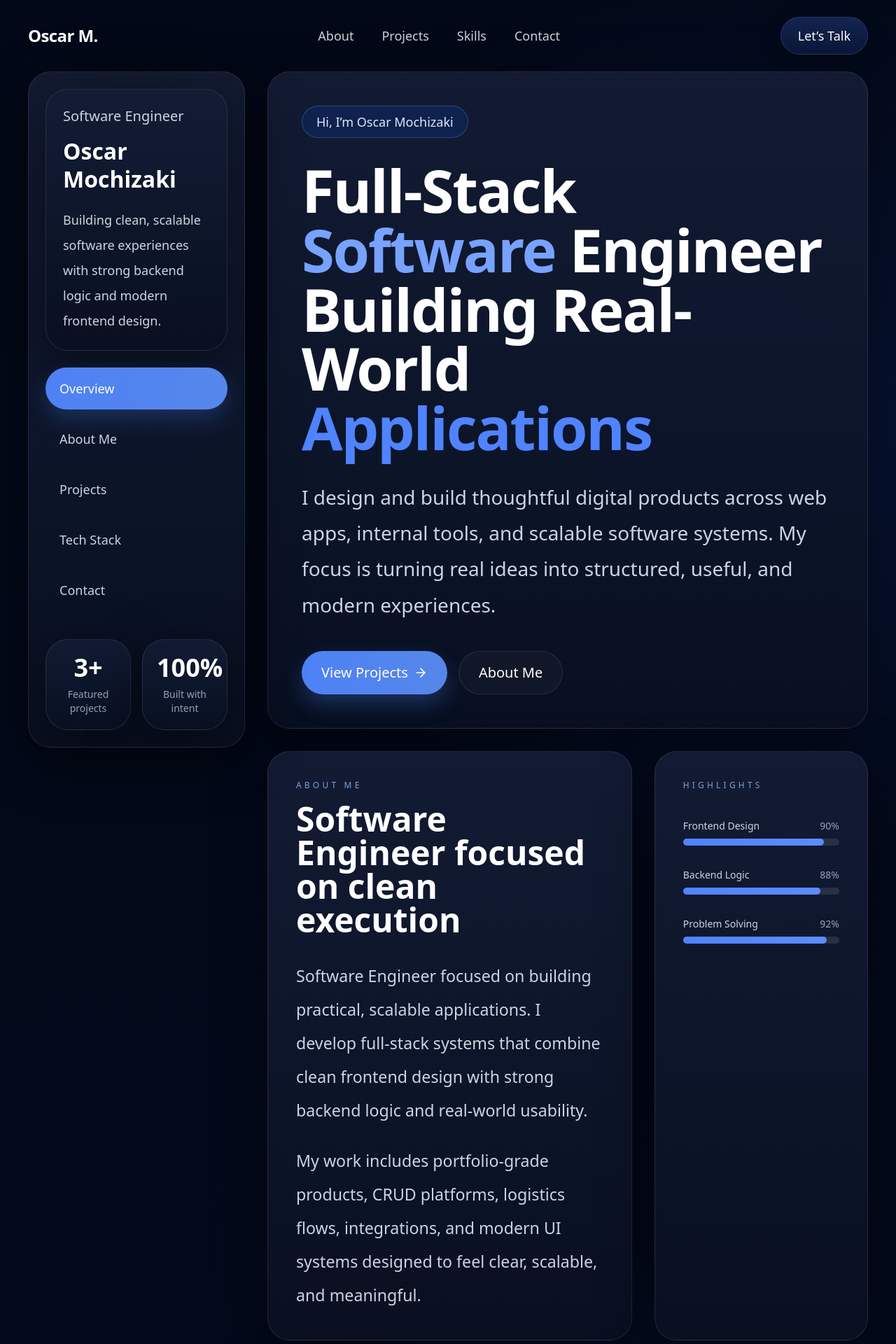
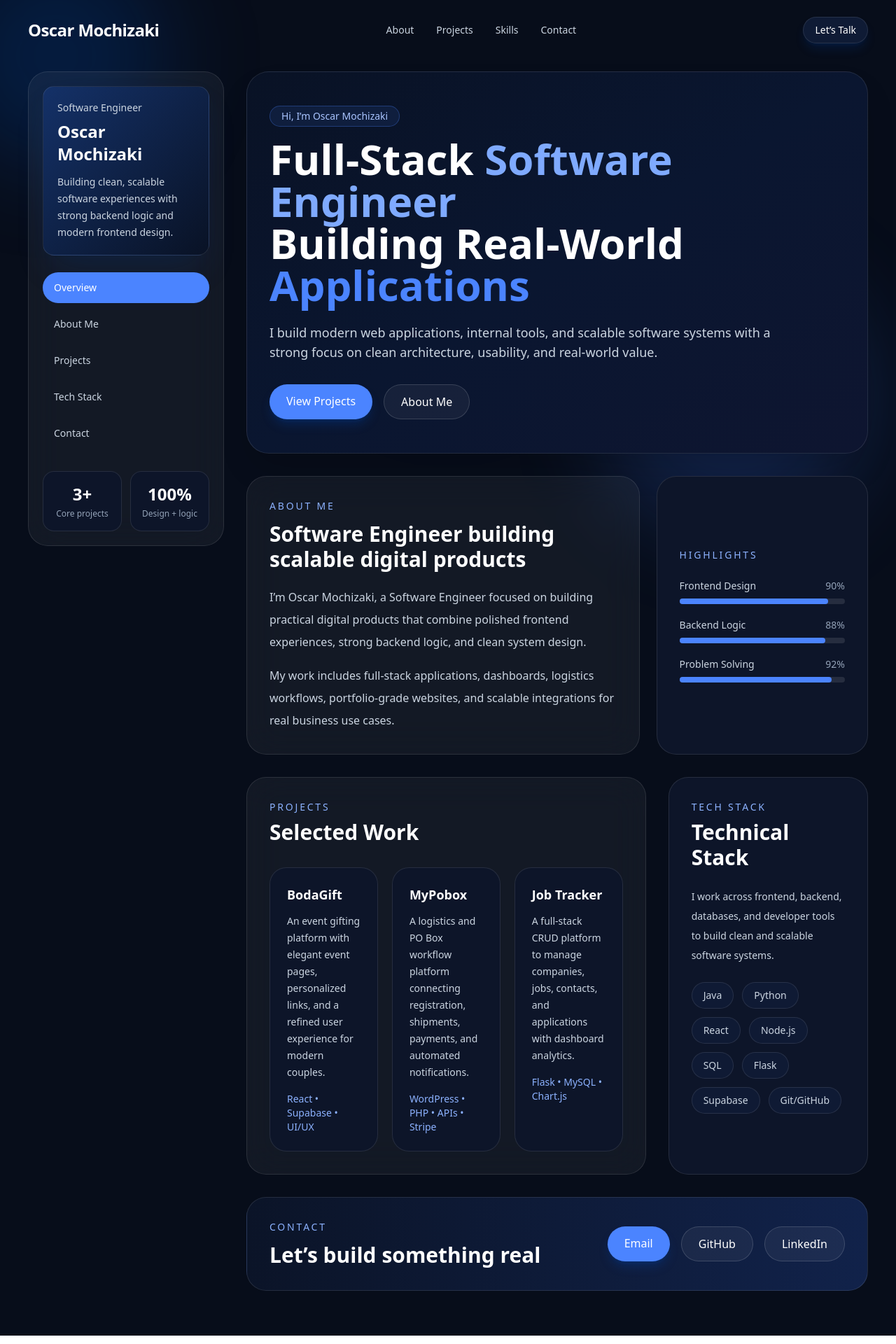
Before and after one commit to oymg81/oscarmochizaki-portfolio, a React (Vite) app: page / in a window 1280 px wide. Shown: the top 1920 px of the page at 70% size. Built offline with nearby package versions, Linux system fonts and the light colour scheme; the HTML template or start-up script is replaced by a standard one.

Commit message:
last update

```diff
--- a/src/App.jsx
+++ b/src/App.jsx
@@ -1,30 +1,26 @@
-import { ArrowRight } from "lucide-react";
-
+export default function OscarMochizakiPortfolio() {
   const projects = [
     {
-    name: "BodaGift",
-    description:
-      "Event gifting platform with personalized links, modern UI, and scalable architecture for real users.",
-    stack: ["React", "Supabase", "UI/UX"],
+      title: "BodaGift",
+      desc: "An event gifting platform with elegant event pages, personalized links, and a refined user experience for modern couples.",
+      stack: "React • Supabase • UI/UX",
       href: "#",
     },
     {
-    name: "MyPobox",
-    description:
-      "Logistics workflow platform integrating customer registration, shipments, payments, and automated notifications.",
-    stack: ["WordPress", "PHP", "APIs", "Stripe"],
+      title: "MyPobox",
+      desc: "A logistics and PO Box workflow platform connecting registration, shipments, payments, and automated notifications.",
+      stack: "WordPress • PHP • APIs • Stripe",
       href: "#",
     },
     {
-    name: "Job Tracker",
-    description:
-      "Full-stack application to manage companies, jobs, contacts, and applications with dashboard insights.",
-    stack: ["Flask", "MySQL", "Chart.js"],
+      title: "Job Tracker",
+      desc: "A full-stack CRUD platform to manage companies, jobs, contacts, and applications with dashboard analytics.",
+      stack: "Flask • MySQL • Chart.js",
       href: "https://github.com/oymg81/job-tracker-app",
     },
   ];
 
-const techStack = [
+  const skills = [
     "Java",
     "Python",
     "React",
@@ -35,288 +31,314 @@ const techStack = [
     "Git/GitHub",
   ];
 
-const navItems = [
-  { label: "About", href: "#about" },
-  { label: "Projects", href: "#projects" },
-  { label: "Skills", href: "#skills" },
-  { label: "Contact", href: "#contact" },
-];
+  return (
+    <div className="min-h-screen bg-[#070D1A] text-white overflow-x-hidden">
+      <div className="absolute inset-0 pointer-events-none">
+        <div className="absolute -top-20 -left-20 h-80 w-80 rounded-full bg-[#0047AB]/25 blur-3xl" />
+        <div className="absolute bottom-10 right-10 h-96 w-96 rounded-full bg-[#3D7BFF]/20 blur-3xl" />
+        <div className="absolute top-1/3 left-1/2 h-72 w-72 -translate-x-1/2 rounded-full bg-[#1E5EFF]/10 blur-3xl" />
+      </div>
 
-const sidebarItems = [
-  { label: "Overview", href: "#top", active: true },
-  { label: "About Me", href: "#about" },
-  { label: "Projects", href: "#projects" },
-  { label: "Tech Stack", href: "#skills" },
-  { label: "Contact", href: "#contact" },
-];
+      <header className="relative z-10 mx-auto flex max-w-[1500px] items-center justify-between px-6 py-6 lg:px-10">
+        <div className="text-2xl font-bold tracking-tight">Oscar Mochizaki</div>
 
-function Pill({ children }) {
-  return (
-    <span className="rounded-full border border-blue-400/20 bg-[#0f214d] px-4 py-2 text-sm text-slate-300 shadow-[inset_0_1px_0_rgba(255,255,255,0.03)]">
-      {children}
-    </span>
-  );
-}
-
-function SectionLabel({ children }) {
-  return (
-    <p className="mb-4 text-xs uppercase tracking-[0.35em] text-blue-300/80">
-      {children}
-    </p>
-  );
-}
-
-function Card({ children, className = "" }) {
-  return (
-    <div
-      className={`rounded-[2rem] border border-white/10 bg-[linear-gradient(180deg,rgba(19,28,52,0.96),rgba(8,16,33,0.96))] shadow-[0_20px_80px_rgba(0,0,0,0.45)] ${className}`}
-    >
-      {children}
-    </div>
-  );
-}
-
-function ProgressBar({ label, value }) {
-  return (
-    <div>
-      <div className="mb-2 flex items-center justify-between text-sm text-slate-300">
-        <span>{label}</span>
-        <span className="text-slate-400">{value}%</span>
-      </div>
-      <div className="h-2.5 rounded-full bg-white/10">
-        <div
-          className="h-2.5 rounded-full bg-[linear-gradient(90deg,#4f83ff,#5b8cff)]"
-          style={{ width: `${value}%` }}
-        />
-      </div>
-    </div>
-  );
-}
-
-export default function App() {
-  return (
-    <div
-      id="top"
-      className="min-h-screen bg-[#020817] text-white"
-      style={{
-        backgroundImage:
-          "radial-gradient(circle at 82% 18%, rgba(41,98,255,0.14), transparent 22%), radial-gradient(circle at 70% 70%, rgba(59,130,246,0.12), transparent 24%), linear-gradient(180deg, #020817 0%, #030b1e 100%)",
-      }}
-    >
-      <div className="mx-auto max-w-[1500px] px-5 py-6 sm:px-8 lg:px-10">
-        <header className="mb-6 flex items-center justify-between gap-4">
-          <a href="#top" className="text-2xl font-semibold tracking-tight text-white">
-            Oscar M.
+        <nav className="hidden items-center gap-8 text-sm text-slate-300 md:flex">
+          <a href="#about" className="transition hover:text-white">
+            About
           </a>
-
-          <nav className="hidden items-center gap-10 text-lg text-slate-300 md:flex">
-            {navItems.map((item) => (
-              <a key={item.label} href={item.href} className="transition hover:text-white">
-                {item.label}
+          <a href="#projects" className="transition hover:text-white">
+            Projects
           </a>
-            ))}
+          <a href="#skills" className="transition hover:text-white">
+            Skills
+          </a>
+          <a href="#contact" className="transition hover:text-white">
+            Contact
+          </a>
         </nav>
 
         <a
           href="#contact"
-            className="rounded-full border border-blue-400/20 bg-[linear-gradient(180deg,rgba(22,38,84,0.95),rgba(10,25,59,0.95))] px-6 py-3 text-lg text-white shadow-[0_12px_30px_rgba(0,0,0,0.25)] transition hover:border-blue-300/40 hover:bg-[#173372]"
+          className="rounded-full border border-white/10 bg-[#0F1B35] px-4 py-2 text-sm text-white shadow-lg shadow-[#0047AB]/20 transition hover:bg-[#132348]"
         >
           Let’s Talk
         </a>
       </header>
 
-        <div className="grid gap-8 lg:grid-cols-[310px_minmax(0,1fr)]">
-          <aside className="lg:sticky lg:top-8 lg:self-start">
-            <Card className="p-6">
-              <Card className="mb-6 p-6">
-                <p className="mb-4 text-xl text-slate-300">Software Engineer</p>
-                <h2 className="mb-5 text-[2rem] font-semibold leading-tight">
-                  Oscar Mochizaki
-                </h2>
-                <p className="text-lg leading-9 text-slate-300">
+      <main className="relative z-10 mx-auto grid max-w-[1600px] w-full gap-8 px-6 pb-16 pt-4 lg:grid-cols-[280px_1fr] lg:px-10">
+        <aside className="rounded-[28px] border border-white/10 bg-white/5 p-5 backdrop-blur-xl
+lg:sticky lg:top-6 lg:self-start">
+          <div className="mb-6 rounded-2xl border border-white/10 bg-gradient-to-br from-[#143168] to-[#091225] p-5 shadow-2xl shadow-[#0047AB]/20">
+            <div className="mb-2 text-sm text-slate-300">Software Engineer</div>
+            <h2 className="text-2xl font-bold">Oscar Mochizaki</h2>
+            <p className="mt-3 text-sm leading-6 text-slate-300">
               Building clean, scalable software experiences with strong backend
               logic and modern frontend design.
             </p>
-              </Card>
-
-              <div className="space-y-3">
-                {sidebarItems.map((item) => (
-                  <a
-                    key={item.label}
-                    href={item.href}
-                    className={`block rounded-full px-5 py-4 text-lg transition ${
-                      item.active
-                        ? "bg-[linear-gradient(90deg,#4e81f5,#5687ea)] text-white shadow-[0_14px_30px_rgba(77,129,245,0.25)]"
-                        : "text-slate-300 hover:bg-white/5 hover:text-white"
-                    }`}
-                  >
-                    {item.label}
-                  </a>
-                ))}
           </div>
 
-              <div className="mt-10 grid grid-cols-2 gap-4">
-                <Card className="p-5 text-center">
-                  <p className="text-4xl font-semibold">3+</p>
-                  <p className="mt-2 text-sm text-slate-400">Featured projects</p>
-                </Card>
-                <Card className="p-5 text-center">
-                  <p className="text-4xl font-semibold">100%</p>
-                  <p className="mt-2 text-sm text-slate-400">Built with intent</p>
-                </Card>
+          <div className="space-y-2 text-sm">
+            <a
+              href="#overview"
+              className="block rounded-full bg-[#4B84FF] px-4 py-3 font-medium text-white"
+            >
+              Overview
+            </a>
+            <a
+              href="#about"
+              className="block rounded-full px-4 py-3 text-slate-300 transition hover:bg-white/5 hover:text-white"
+            >
+              About Me
+            </a>
+            <a
+              href="#projects"
+              className="block rounded-full px-4 py-3 text-slate-300 transition hover:bg-white/5 hover:text-white"
+            >
+              Projects
+            </a>
+            <a
+              href="#skills"
+              className="block rounded-full px-4 py-3 text-slate-300 transition hover:bg-white/5 hover:text-white"
+            >
+              Tech Stack
+            </a>
+            <a
+              href="#contact"
+              className="block rounded-full px-4 py-3 text-slate-300 transition hover:bg-white/5 hover:text-white"
+            >
+              Contact
+            </a>
           </div>
-            </Card>
+
+          <div className="mt-8 grid grid-cols-2 gap-3 text-center">
+            <div className="rounded-2xl border border-white/10 bg-[#0D1529] p-4">
+              <div className="text-2xl font-bold">3+</div>
+              <div className="mt-1 text-xs text-slate-400">Core projects</div>
+            </div>
+            <div className="rounded-2xl border border-white/10 bg-[#0D1529] p-4">
+              <div className="text-2xl font-bold">100%</div>
+              <div className="mt-1 text-xs text-slate-400">Design + logic</div>
+            </div>
+          </div>
         </aside>
 
-          <main className="space-y-8">
-            <Card className="overflow-hidden p-8 md:p-10 lg:p-12">
-              <div className="mb-8 inline-flex rounded-full border border-blue-400/30 bg-[#0f214d] px-5 py-2 text-lg text-blue-100">
+        <section className="space-y-8">
+          <section
+            id="overview"
+            className="rounded-[32px] border border-white/10 bg-gradient-to-br from-[#091225] via-[#0A1630] to-[#0E1530] px-8 py-12 shadow-2xl shadow-black/20"
+          >
+            <div className="mb-4 inline-flex items-center rounded-full border border-[#4B84FF]/30 bg-[#4B84FF]/10 px-4 py-1 text-sm text-[#A9C4FF]">
               Hi, I’m Oscar Mochizaki
             </div>
 
-              <h1 className="max-w-5xl text-5xl font-semibold leading-[1.05] tracking-tight text-white md:text-6xl xl:text-[5.3rem]">
-                Full-Stack <span className="text-[#77a2ff]">Software</span> Engineer
-                <br className="hidden xl:block" /> Building Real-World{" "}
-                <span className="text-[#4f83ff]">Applications</span>
+            <h1 className="max-w-4xl text-4xl font-bold leading-tight md:text-6xl">
+              Full-Stack <span className="text-[#7FAAFF]">Software Engineer</span>
+              <br />
+              Building Real-World{" "}
+              <span className="text-[#4B84FF]">Applications</span>
             </h1>
 
-              <p className="mt-8 max-w-4xl text-xl leading-10 text-slate-300 md:text-[1.75rem] md:leading-[3.2rem]">
-                I design and build thoughtful digital products across web apps,
-                internal tools, and scalable software systems. My focus is turning
-                real ideas into structured, useful, and modern experiences.
+            <p className="mt-6 max-w-3xl text-base leading-8 text-slate-300 md:text-lg">
+              I build modern web applications, internal tools, and scalable
+              software systems with a strong focus on clean architecture,
+              usability, and real-world value.
             </p>
 
-              <div className="mt-10 flex flex-wrap gap-4">
+            <div className="mt-8 flex flex-wrap gap-4">
               <a
                 href="#projects"
-                  className="inline-flex items-center gap-2 rounded-full bg-[linear-gradient(90deg,#4e81f5,#5687ea)] px-7 py-4 text-xl text-white shadow-[0_14px_30px_rgba(77,129,245,0.28)] transition hover:translate-y-[-1px]"
+                className="rounded-full bg-[#4B84FF] px-6 py-3 font-medium text-white shadow-lg shadow-[#0047AB]/30 transition hover:scale-[1.02]"
               >
                 View Projects
-                  <ArrowRight size={20} />
               </a>
               <a
                 href="#about"
-                  className="rounded-full border border-white/10 bg-white/[0.03] px-7 py-4 text-xl text-white transition hover:bg-white/10"
+                className="rounded-full border border-white/15 bg-white/5 px-6 py-3 font-medium text-white transition hover:bg-white/10"
               >
                 About Me
               </a>
             </div>
-            </Card>
+          </section>
 
-            <div className="grid gap-8 xl:grid-cols-[1.45fr_0.85fr]">
-              <section id="about">
-                <Card className="h-full p-8 md:p-10">
-                  <SectionLabel>About Me</SectionLabel>
-                  <h2 className="max-w-2xl text-4xl font-semibold leading-tight md:text-5xl">
-                    Software Engineer focused on clean execution
+          {/* ABOUT + HIGHLIGHTS */}
+<section
+  id="about"
+  className="grid gap-6 lg:grid-cols-[1.3fr_0.7fr] items-stretch"
+>
+  <div className="min-h-[290px] h-full rounded-[28px] border border-white/10 bg-white/5 p-8 backdrop-blur-xl">
+    <div className="mb-3 text-sm uppercase tracking-[0.2em] text-[#8CB2FF]">
+      About Me
+    </div>
+
+    <h2 className="text-3xl font-bold">
+      Software Engineer building scalable digital products
     </h2>
-                  <div className="mt-8 space-y-6 text-lg leading-9 text-slate-300 md:text-[1.45rem] md:leading-[3rem]">
-                    <p>
-                      Software Engineer focused on building practical, scalable
-                      applications. I develop full-stack systems that combine clean
-                      frontend design with strong backend logic and real-world usability.
+
+    <p className="mt-5 leading-8 text-slate-300">
+      I’m Oscar Mochizaki, a Software Engineer focused on building
+      practical digital products that combine polished frontend
+      experiences, strong backend logic, and clean system design.
     </p>
-                    <p>
-                      My work includes portfolio-grade products, CRUD platforms,
-                      logistics flows, integrations, and modern UI systems designed to
-                      feel clear, scalable, and meaningful.
+
+    <p className="mt-4 leading-8 text-slate-300">
+      My work includes full-stack applications, dashboards, logistics
+      workflows, portfolio-grade websites, and scalable integrations
+      for real business use cases.
     </p>
   </div>
-                </Card>
+
+  <div className="min-h-[290px] h-full rounded-[28px] border border-white/10 bg-[#0D1529] p-8 flex flex-col justify-center">
+    <div className="mb-6 text-sm uppercase tracking-[0.2em] text-[#8CB2FF]">
+      Highlights
+    </div>
+
+    <div className="space-y-5">
+      {[
+        { label: "Frontend Design", value: 90 },
+        { label: "Backend Logic", value: 88 },
+        { label: "Problem Solving", value: 92 },
+      ].map((item) => (
+        <div key={item.label}>
+          <div className="mb-2 flex items-center justify-between text-sm">
+            <span className="text-slate-300">{item.label}</span>
+            <span className="text-slate-400">{item.value}%</span>
+          </div>
+
+          <div className="h-2 rounded-full bg-white/10">
+            <div
+              className="h-2 rounded-full bg-[#4B84FF]"
+              style={{ width: `${item.value}%` }}
+            />
+          </div>
+        </div>
+      ))}
+    </div>
+  </div>
 </section>
 
-              <section>
-                <Card className="h-full p-8 md:p-10">
-                  <SectionLabel>Highlights</SectionLabel>
-                  <div className="mt-10 space-y-8">
-                    <ProgressBar label="Frontend Design" value={90} />
-                    <ProgressBar label="Backend Logic" value={88} />
-                    <ProgressBar label="Problem Solving" value={92} />
+{/* PROJECTS + TECH STACK */}
+<div className="grid gap-8 xl:grid-cols-[2fr_1fr] items-stretch">
+  <section
+    id="projects"
+    className="min-h-[380px] h-full rounded-[28px] border border-white/10 bg-white/5 p-8 backdrop-blur-xl"
+  >
+    <div className="text-sm uppercase tracking-[0.2em] text-[#8CB2FF]">
+      Projects
     </div>
-                </Card>
+
+    <h2 className="mt-2 text-3xl font-bold">Selected Work</h2>
+
+    <div className="mt-8 grid gap-5 md:grid-cols-2 xl:grid-cols-3 items-stretch">
+      {[
+        {
+          title: "BodaGift",
+          desc: "An event gifting platform with elegant event pages, personalized links, and a refined user experience for modern couples.",
+          tech: "React • Supabase • UI/UX",
+        },
+        {
+          title: "MyPobox",
+          desc: "A logistics and PO Box workflow platform connecting registration, shipments, payments, and automated notifications.",
+          tech: "WordPress • PHP • APIs • Stripe",
+        },
+        {
+          title: "Job Tracker",
+          desc: "A full-stack CRUD platform to manage companies, jobs, contacts, and applications with dashboard analytics.",
+          tech: "Flask • MySQL • Chart.js",
+        },
+      ].map((project) => (
+        <div
+          key={project.title}
+          className="h-full rounded-[24px] border border-white/10 bg-[#0D1529] p-6 transition hover:-translate-y-1 hover:border-[#4B84FF]/40"
+        >
+          <h3 className="text-lg font-semibold">{project.title}</h3>
+
+          <p className="mt-3 text-sm leading-6 text-slate-300">
+            {project.desc}
+          </p>
+
+          <div className="mt-4 text-sm text-[#8CB2FF]">
+            {project.tech}
+          </div>
+        </div>
+      ))}
+    </div>
+  </section>
+
+  <section
+    id="skills"
+    className="min-h-[380px] h-full rounded-[28px] border border-white/10 bg-[#0D1529] p-8 flex flex-col"
+  >
+    <div className="text-sm uppercase tracking-[0.2em] text-[#8CB2FF]">
+      Tech Stack
+    </div>
+
+    <h2 className="mt-2 text-3xl font-bold">Technical Stack</h2>
+    <p className="mt-6 text-sm leading-7 text-slate-300">
+  I work across frontend, backend, databases, and developer tools to build clean and scalable software systems.
+</p>
+    <div className="mt-6 flex flex-wrap gap-3 content-start">
+      {[
+        "Java",
+        "Python",
+        "React",
+        "Node.js",
+        "SQL",
+        "Flask",
+        "Supabase",
+        "Git/GitHub",
+      ].map((tech) => (
+        <span
+          key={tech}
+          className="rounded-full border border-white/10 bg-[#0F1A34] px-4 py-2 text-sm text-slate-300"
+        >
+          {tech}
+        </span>
+      ))}
+    </div>
   </section>
 </div>
 
-            <section id="projects">
-              <Card className="p-8 md:p-10">
-                <SectionLabel>Projects</SectionLabel>
-                <h2 className="text-4xl font-semibold md:text-5xl">Selected Work</h2>
 
-                <div className="mt-10 grid gap-6 xl:grid-cols-3">
-                  {projects.map((project) => (
-                    <a
-                      key={project.name}
-                      href={project.href}
-                      className="group rounded-[1.8rem] border border-blue-300/10 bg-[linear-gradient(180deg,rgba(8,20,49,0.88),rgba(5,17,40,0.95))] p-7 transition hover:-translate-y-1 hover:border-blue-400/25 hover:shadow-[0_20px_50px_rgba(46,106,255,0.14)]"
+          <footer
+            id="contact"
+            className="rounded-[28px] border border-white/10 bg-gradient-to-r from-[#0B1428] to-[#11224A] p-8"
           >
-                      <h3 className="text-2xl font-semibold text-white">{project.name}</h3>
-                      <p className="mt-5 text-lg leading-9 text-slate-300">
-                        {project.description}
-                      </p>
-                      <p className="mt-7 text-base text-[#8fb0ff]">
-                        {project.stack.join(" • ")}
-                      </p>
-                    </a>
-                  ))}
+            <div className="flex flex-col gap-6 md:flex-row md:items-center md:justify-between">
+              <div>
+                <div className="mb-3 text-sm uppercase tracking-[0.2em] text-[#8CB2FF]">
+                  Contact
                 </div>
-              </Card>
-            </section>
+                <h2 className="text-3xl font-bold">Let’s build something real</h2>
+              </div>
 
-            <section id="skills">
-              <Card className="p-8 md:p-10">
-                <SectionLabel>Tech Stack</SectionLabel>
-                <h2 className="text-4xl font-semibold md:text-5xl">Technical Stack</h2>
-                <div className="mt-10 flex flex-wrap gap-4">
-                  {techStack.map((item) => (
-                    <Pill key={item}>{item}</Pill>
-                  ))}
-                </div>
-              </Card>
-            </section>
-
-            <section id="contact">
-              <Card className="bg-[linear-gradient(135deg,rgba(14,28,65,0.98),rgba(20,43,96,0.95))] p-8 md:p-10">
-                <SectionLabel>Contact</SectionLabel>
-                <h2 className="max-w-3xl text-4xl font-semibold leading-tight md:text-5xl">
-                  Let’s build something real
-                </h2>
-                <p className="mt-6 max-w-4xl text-lg leading-9 text-slate-300 md:text-[1.35rem] md:leading-[2.8rem]">
-                  Available for software engineering opportunities, collaborations,
-                  and product-focused projects that need thoughtful engineering and
-                  clean design.
-                </p>
-
-                <div className="mt-10 flex flex-wrap gap-4">
+              <div className="flex flex-wrap gap-4 md:justify-end">
                 <a
                   href="mailto:oymg81@gmail.com"
-  className="inline-flex items-center gap-3 rounded-full bg-[linear-gradient(90deg,#4e81f5,#5687ea)] px-7 py-4 text-lg text-white shadow-[0_14px_30px_rgba(77,129,245,0.28)] transition hover:translate-y-[-1px]"
+                  className="rounded-full bg-[#4B84FF] px-6 py-3 font-medium text-white shadow-lg shadow-[#0047AB]/30 transition hover:scale-[1.02]"
                 >
-  Email Me
+                  Email
                 </a>
                 <a
                   href="https://github.com/oymg81"
                   target="_blank"
                   rel="noreferrer"
-  className="inline-flex items-center gap-3 rounded-full border border-white/10 bg-white/[0.03] px-7 py-4 text-lg text-white transition hover:bg-white/10"
+                  className="rounded-full border border-white/15 bg-white/5 px-6 py-3 font-medium text-white transition hover:bg-white/10"
                 >
                   GitHub
                 </a>
-
                 <a
                   href="https://www.linkedin.com/in/oscar-mochizaki20"
                   target="_blank"
                   rel="noreferrer"
-                    className="inline-flex items-center gap-3 rounded-full border border-white/10 bg-white/[0.03] px-7 py-4 text-lg text-white transition hover:bg-white/10"
+                  className="rounded-full border border-white/15 bg-white/5 px-6 py-3 font-medium text-white transition hover:bg-white/10"
                 >
-
                   LinkedIn
                 </a>
               </div>
-              </Card>
+            </div>
+          </footer>
         </section>
       </main>
     </div>
-      </div>
-    </div>
   );
 }
```
Lines whose indentation alone changed are shown as unchanged.
